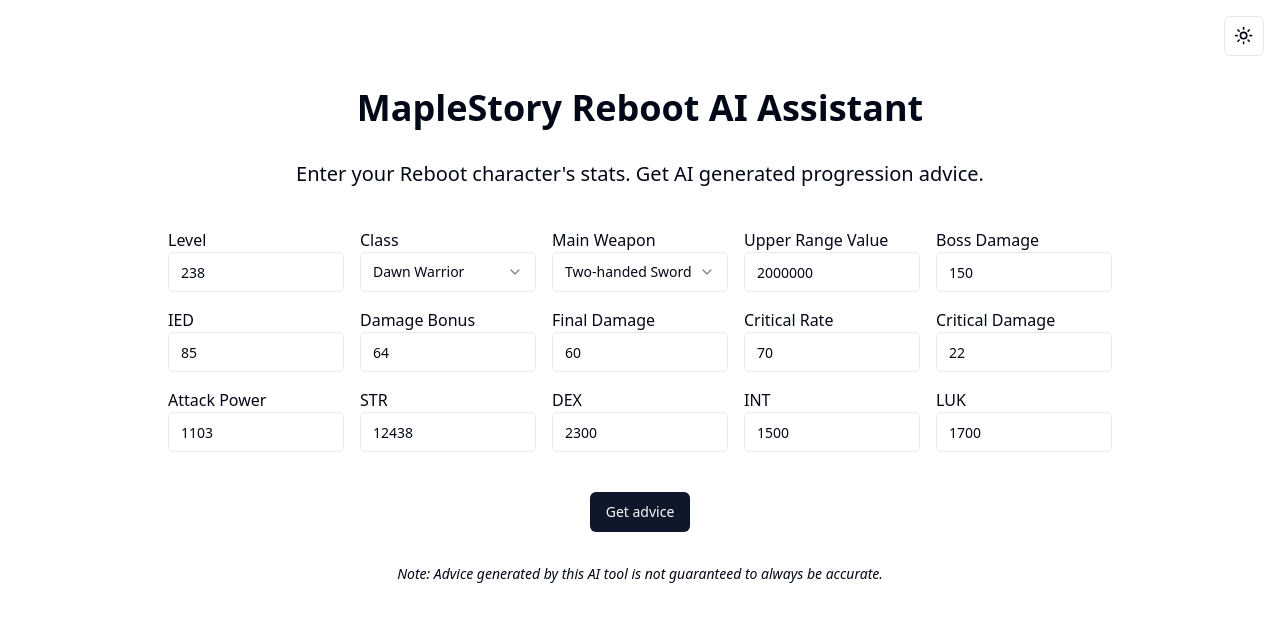
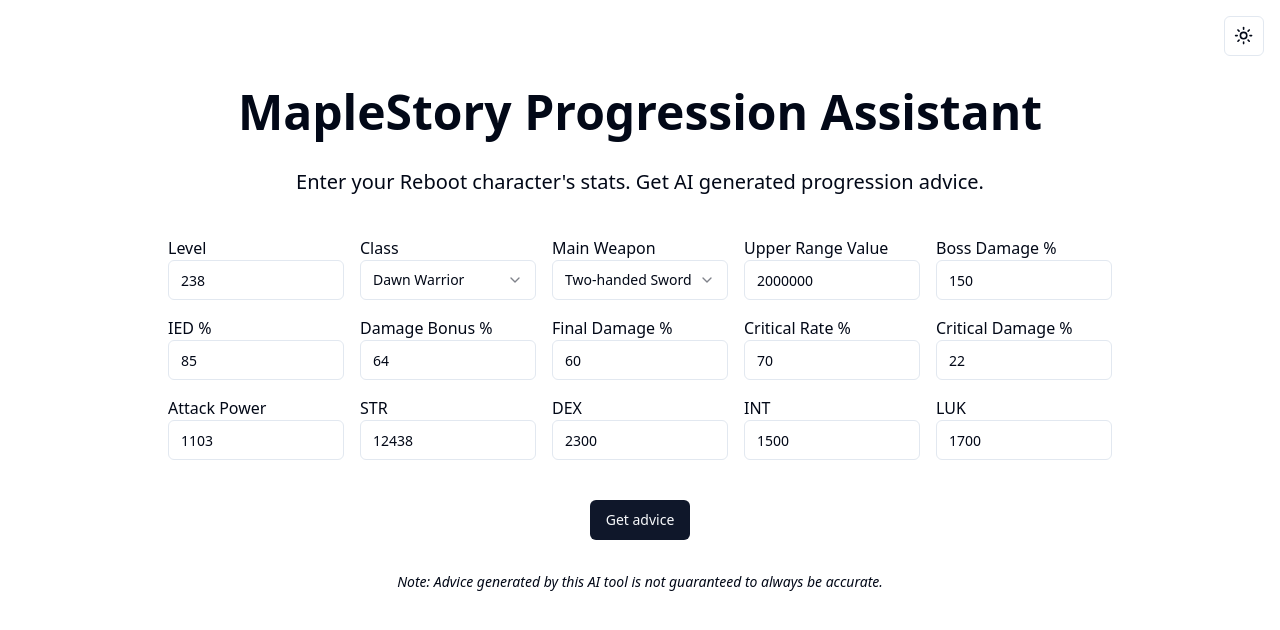
Before and after one commit to AriaTofighi/mapleassistant, a Next.js app: page / in a window 1280 px wide. Shown: the top 630 px of the page. Built offline with nearby package versions, Linux system fonts and the light colour scheme.

Commit message:
Updated wording

```diff
--- a/app/layout.tsx
+++ b/app/layout.tsx
@@ -3,7 +3,7 @@
 import "./globals.css";
 
 export const metadata = {
-  title: "MapleStory Reboot AI Assistant",
+  title: "MapleStory Progression Assistant",
   description: "Get AI recommendations for your MapleStory Reboot character.",
   icons: {
     icon: "/icon.ico",
--- a/app/page.tsx
+++ b/app/page.tsx
@@ -173,9 +173,9 @@
           </>
         );
       case REQUEST_STATUSES.ERROR:
-        return "Error generating advice";
+        return "Error generating advice. Try again?";
       case REQUEST_STATUSES.SUCCESS:
-        return "Generate new advice";
+        return "Try for more advice";
     }
   };
 
@@ -203,8 +203,8 @@
         <ModeToggle />
       </nav>
       <main className="flex flex-col items-center p-4 max-w-5xl">
-        <h1 className="text-4xl font-bold text-center mb-8">
-          MapleStory Reboot AI Assistant
+        <h1 className="text-5xl font-bold text-center mb-8">
+          MapleStory Progression Assistant
         </h1>
         <h2 className="text-xl text-center mb-10">
           Enter your Reboot character&apos;s stats. Get AI generated progression
@@ -282,61 +282,61 @@
             </div>
 
             <div>
-              <Label htmlFor="bossDamage">Boss Damage</Label>
+              <Label htmlFor="bossDamage">Boss Damage %</Label>
               <Input
                 id="bossDamage"
                 {...register("bossDamage")}
-                placeholder="Boss Damage"
+                placeholder="Boss Damage %"
                 type="number"
               />
             </div>
 
             <div>
-              <Label htmlFor="ied">IED</Label>
+              <Label htmlFor="ied">IED %</Label>
               <Input
                 id="ied"
                 {...register("ied")}
-                placeholder="IED"
+                placeholder="IED %"
                 type="number"
               />
             </div>
 
             <div>
-              <Label htmlFor="damageBonus">Damage Bonus</Label>
+              <Label htmlFor="damageBonus">Damage Bonus %</Label>
               <Input
                 id="damageBonus"
                 {...register("damageBonus")}
-                placeholder="Damage Bonus"
+                placeholder="Damage Bonus %"
                 type="number"
               />
             </div>
 
             <div>
-              <Label htmlFor="finalDamage">Final Damage</Label>
+              <Label htmlFor="finalDamage">Final Damage %</Label>
               <Input
                 id="finalDamage"
                 {...register("finalDamage")}
-                placeholder="Final Damage"
+                placeholder="Final Damage %"
                 type="number"
               />
             </div>
 
             <div>
-              <Label htmlFor="criticalRate">Critical Rate</Label>
+              <Label htmlFor="criticalRate">Critical Rate %</Label>
               <Input
                 id="criticalRate"
                 {...register("criticalRate")}
-                placeholder="Critical Rate"
+                placeholder="Critical Rate %"
                 type="number"
               />
             </div>
 
             <div>
-              <Label htmlFor="criticalDamage">Critical Damage</Label>
+              <Label htmlFor="criticalDamage">Critical Damage %</Label>
               <Input
                 id="criticalDamage"
                 {...register("criticalDamage")}
-                placeholder="Critical Damage"
+                placeholder="Critical Damage %"
                 type="number"
               />
             </div>
@@ -407,7 +407,7 @@
         </form>
         {aiResponse && (
           <div className="mx-10">
-            <h2 className="mb-8 font-bold text-4xl">Stats to Work On</h2>
+            <h2 className="mb-8 font-bold text-4xl">Progression Advice</h2>
             <p className="whitespace-pre-line text-lg mb-10 leading-loose">
               {aiResponse}
             </p>
```
